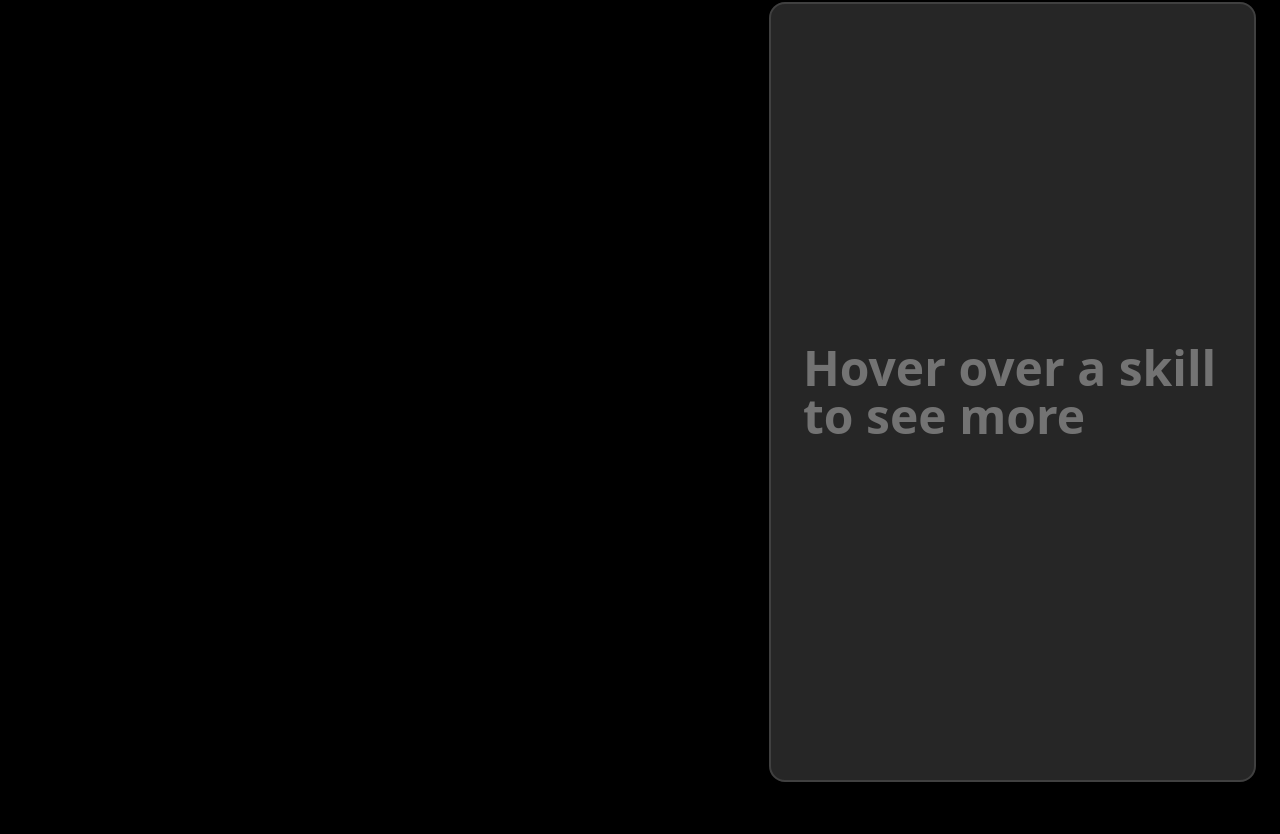
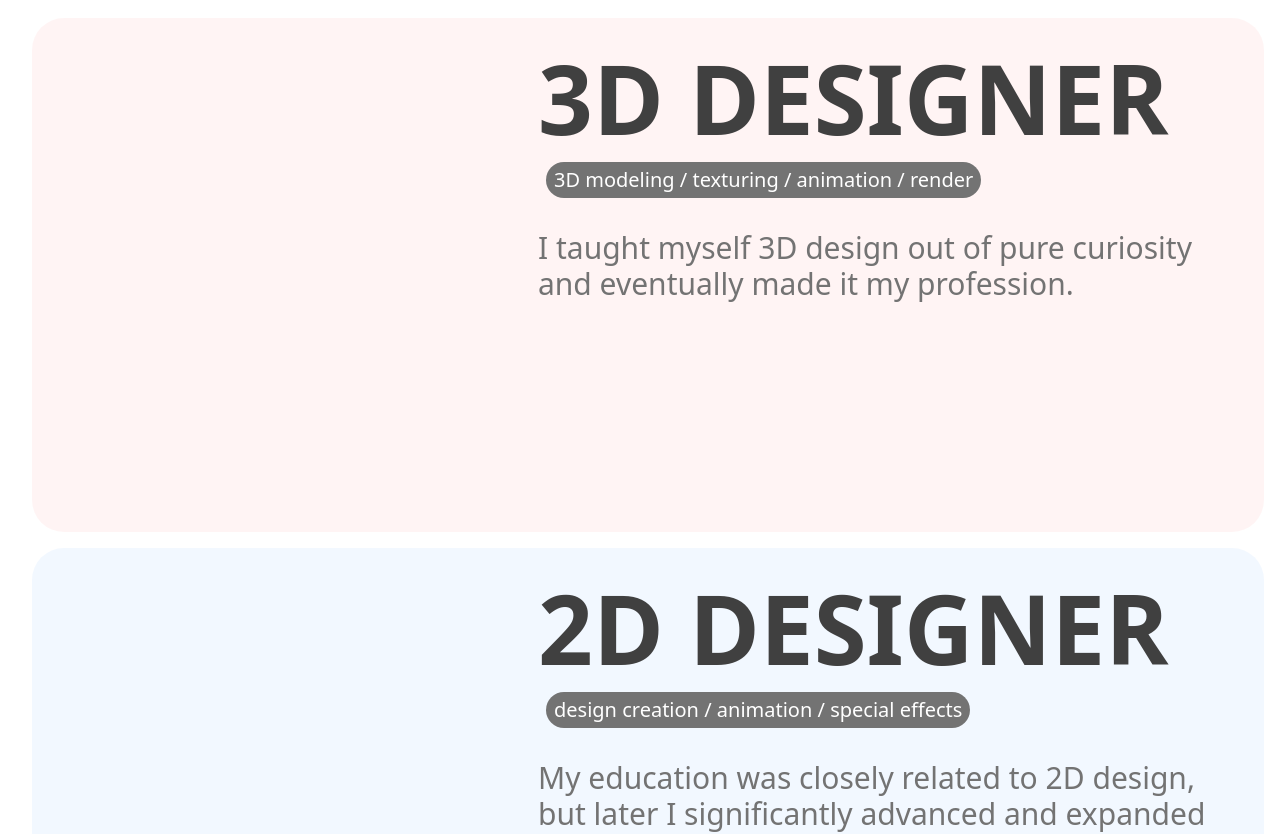
Before and after one commit to Rubicones/mb, a Next.js app: page / in a window 1280 px wide. Shown: the part 350-1184 px from the top of the page. Built offline with nearby package versions, Linux system fonts and the light colour scheme; no server answers.

Commit message:
desktop skills rollbacl

```diff
--- a/src/app/page.tsx
+++ b/src/app/page.tsx
@@ -38,17 +38,17 @@ export default function Home() {
                     </div>
                 </div>
             </div>
-            <div className='md:hidden relative w-full max-w-[1920px] flex flex-col items-center justify-between px-6'>
+            <div className=' relative w-full max-w-[1920px] flex flex-col items-center justify-between px-6'>
                 <span className='text-8xl text-left font-bold self-start text-black mb-8 mt-20 '>
                     Skills
                 </span>
                 <div className='w-full flex flex-col gap-4 justify-around lg:flex-nowrap flex-wrap mb-32'>
-                    <SkillCard title='3D' />
-                    <SkillCard title='2D' />
-                    <SkillCard title='handcraft' />
+                    <SkillCard title='3D' path='/models/3D_skill_1.glb' />
+                    <SkillCard title='2D' path='/models/2D_MODEL_2.glb' />
+                    <SkillCard title='handcraft' path='/models/tools3.glb' />
                 </div>
             </div>
-            <div className='md:flex hidden relative w-screen h-[1100px] flex-col items-center justify-between px-6 bg-black'>
+            {/* <div className='md:flex hidden relative w-screen h-[1100px] flex-col items-center justify-between px-6 bg-black'>
                 <span className='text-8xl text-left font-extralight self-start text-white mb-8 mt-8 '>
                     WHO AM I?
                 </span>
@@ -133,7 +133,7 @@ export default function Home() {
                         )}
                     </div>
                 </div>
-            </div>
+            </div> */}
         </div>
     );
 }
--- a/src/components/SkillCard.tsx
+++ b/src/components/SkillCard.tsx
@@ -3,9 +3,36 @@
 import { useRef, useState, useEffect } from "react";
 import SkillsSceneMobile from "./SkillsSceneMobile";
 
-export default function SkillCard({ title }: { title: string }) {
+export default function SkillCard({
+    title,
+    path,
+}: {
+    title: string;
+    path: string;
+}) {
     const skillsRef = useRef<HTMLDivElement>(null);
     const [canvasSize, setCanvasSize] = useState(300);
+
+    const skillsData = {
+        "3D": {
+            title: "3D DESIGNER",
+            description:
+                "I taught myself 3D design out of pure curiosity and eventually made it my profession.",
+            tags: "3D modeling / texturing / animation / render",
+        },
+        "2D": {
+            title: "2D DESIGNER",
+            description:
+                "My education was closely related to 2D design, but later I significantly advanced and expanded my skills in this field.",
+            tags: "design creation / animation / special effects",
+        },
+        handcraft: {
+            title: "HANDIMAN",
+            description:
+                "Despite my current focus on digital media, I've always been drawn to tangible, three-dimensional forms of self-expression. I believe that my experience with different materials and techniques has made me a more multifaceted artist and broadened my creative perspective.",
+            tags: "blacksmith / woodwork / construction",
+        },
+    };
 
     useEffect(() => {
         const updateSize = () => {
@@ -15,30 +42,46 @@ export default function SkillCard({ title }: { title: string }) {
                 setCanvasSize(450);
             } else if (width >= 768) {
                 // md breakpoint
-                setCanvasSize(350);
+                setCanvasSize(400);
             } else {
                 // mobile
-                setCanvasSize(300);
+                setCanvasSize(350);
             }
         };
 
         updateSize();
-        window.addEventListener('resize', updateSize);
-        return () => window.removeEventListener('resize', updateSize);
+        window.addEventListener("resize", updateSize);
+        return () => window.removeEventListener("resize", updateSize);
     }, []);
 
     return (
         <div
             ref={skillsRef}
-            className={`${title === "3D" ? "bg-red-200/20 hover:bg-red-200/50" : title === "2D" ? "bg-blue-200/20 hover:bg-blue-200/50" : "bg-green-200/20 hover:bg-green-200/50"} grow relative h-full md:min-h-[300px] gap-6 md:mx-2 p-8 flex flex-col md:flex-row justify-start items-center md:justify-between md:items-start rounded-4xl transition-all duration-300 group`}
+            className={`${
+                title === "3D"
+                    ? "bg-red-200/20 hover:bg-red-200/50"
+                    : title === "2D"
+                    ? "bg-blue-200/20 hover:bg-blue-200/50"
+                    : "bg-green-200/20 hover:bg-green-200/50"
+            } grow relative w-full h-full md:min-h-[300px] gap-6 md:mx-2 p-8 flex flex-col md:flex-row justify-start items-center md:justify-between md:items-start rounded-4xl transition-all duration-300 group`}
         >
             <SkillsSceneMobile
                 hoverContainerRef={skillsRef}
                 size={canvasSize}
+                path={path}
             />
-            <div className="w-full h-full flex flex-col gap-4">
-                <h3 className={`text-6xl font-bold text-black capitalize`}>{title}</h3>
-                <p className="text-sm text-gray-500">Skill Description</p>
+            <div className='w-full h-full flex flex-col gap-4'>
+                <h3
+                    className={`text-6xl lg:text-7xl xl:text-8xl font-bold text-neutral-700 capitalize break-normal`}
+                >
+                    {skillsData[title as keyof typeof skillsData].title}
+                </h3>
+                <div className='text-md lg:text-lg xl:text-xl text-white font-light py-1 px-2 rounded-full bg-neutral-500 md:w-fit w-full text-center mx-2'>
+                    {skillsData[title as keyof typeof skillsData].tags}
+                </div>
+                <p className='text-xl lg:text-2xl xl:text-3xl text-neutral-500 mt-4'>
+                    {skillsData[title as keyof typeof skillsData].description}
+                </p>
             </div>
         </div>
     );
--- a/src/components/SkillsSceneMobile.tsx
+++ b/src/components/SkillsSceneMobile.tsx
@@ -7,9 +7,14 @@ import { GLTFLoader } from "three/examples/jsm/Addons.js";
 interface SkillsSceneProps {
     hoverContainerRef: React.RefObject<HTMLDivElement | null>;
     size: number;
+    path: string;
 }
 
-export default function SkillsScene({ hoverContainerRef, size }: SkillsSceneProps) {
+export default function SkillsScene({
+    hoverContainerRef,
+    size,
+    path,
+}: SkillsSceneProps) {
     const canvasContainerRef = useRef<HTMLDivElement>(null);
 
     useEffect(() => {
@@ -19,28 +24,37 @@ export default function SkillsScene({ hoverContainerRef, size }: SkillsSceneProp
             if (!container || !hoverTarget) return;
 
             // Detect if device is touchscreen
-            const isTouchDevice = window.matchMedia("(pointer: coarse)").matches;
+            const isTouchDevice =
+                window.matchMedia("(pointer: coarse)").matches;
 
             const scene = new THREE.Scene();
             // Transparent background - don't set scene.background
-            const camera = new THREE.PerspectiveCamera(
-                75,
+            const camera = new THREE.OrthographicCamera(
+                -1,
                 1,
+                1,
+                -1,
                 0.1,
-                1000
+                2000
             );
             // Enable antialiasing for smoother edges and transparent background
             const renderer = new THREE.WebGLRenderer({
                 antialias: true,
-                alpha: true
+                alpha: true,
             });
             renderer.setClearColor(0x000000, 0); // Transparent background
             renderer.setSize(size, size);
             renderer.setPixelRatio(window.devicePixelRatio); // High-DPI display support
 
+            // Professional rendering settings
+            renderer.outputColorSpace = THREE.SRGBColorSpace;
+            renderer.toneMapping = THREE.ACESFilmicToneMapping;
+            renderer.toneMappingExposure = 1.5;
+            renderer.shadowMap.enabled = true;
+            renderer.shadowMap.type = THREE.PCFSoftShadowMap;
+
             container.appendChild(renderer.domElement);
             camera.position.z = 3;
-            camera.position.y = 0.7;
 
             // Animation mixer for playing model animations
             let mixer: THREE.AnimationMixer | null = null;
@@ -50,16 +64,82 @@ export default function SkillsScene({ hoverContainerRef, size }: SkillsSceneProp
             // Load GLB model
             const loader = new GLTFLoader();
             loader.load(
-                '/models/tools3.glb', // or '/models/skill1.glb'
+                path,
                 (gltf) => {
                     // Model loaded successfully
                     scene.add(gltf.scene);
+
+                    // Calculate bounding box for professional lighting
+                    const box = new THREE.Box3().setFromObject(gltf.scene);
+                    const size = box.getSize(new THREE.Vector3()).length();
+                    const center = box.getCenter(new THREE.Vector3());
+
+                    // Calculate light positions based on model size
+                    const dist = size * 1.5;
+                    const height = size * 0.6;
+                    const side = size * 1.2;
+
+                    // Colors with temperature
+                    const keyColor = 0xffe2c6; // Warm ~3200K
+                    const fillColor = 0xcfe6ff; // Cool ~6000K
+                    const rimColor = 0xffffff;
+
+                    // A) Key light - SpotLight (main bright directional)
+                    const keyLight = new THREE.SpotLight(
+                        keyColor,
+                        0.1,
+                        dist * 3,
+                        Math.PI / 6,
+                        0.3,
+                        1.5
+                    );
+                    keyLight.position.set(
+                        center.x + side,
+                        center.y + height,
+                        center.z + dist
+                    );
+                    keyLight.target.position.copy(center);
+                    keyLight.castShadow = true;
+                    keyLight.shadow.mapSize.set(2048, 2048);
+                    keyLight.shadow.bias = -0.0002;
+                    keyLight.shadow.normalBias = 0.02;
+                    scene.add(keyLight, keyLight.target);
+
+                    // B) Fill light - DirectionalLight (soft, opposite side)
+                    const fillLight = new THREE.DirectionalLight(
+                        fillColor,
+                        2.0
+                    );
+                    fillLight.position.set(
+                        center.x - side * 1.2,
+                        center.y + height * 0.3,
+                        center.z + dist * 0.8
+                    );
+                    fillLight.target.position.copy(center);
+                    scene.add(fillLight, fillLight.target);
+
+                    // C) Rim light - DirectionalLight (backlight for edge)
+                    const rimLight = new THREE.DirectionalLight(rimColor, 0.2);
+                    rimLight.position.set(
+                        center.x,
+                        center.y + height * 1.2,
+                        center.z - dist
+                    );
+                    rimLight.target.position.copy(center);
+                    scene.add(rimLight, rimLight.target);
+
+                    // D) Hemisphere light for ambient "air"
+                    const hemiLight = new THREE.HemisphereLight(
+                        0xeaf2ff,
+                        0x1b1b1b,
+                        1
+                    );
+                    scene.add(hemiLight);
 
                     // Setup animations if they exist
                     if (gltf.animations && gltf.animations.length > 0) {
                         mixer = new THREE.AnimationMixer(gltf.scene);
 
-                        // Setup all animations but don't play yet
                         gltf.animations.forEach((clip) => {
                             const action = mixer!.clipAction(clip);
                             action.setLoop(THREE.LoopOnce, 1); // Play once, don't loop
@@ -70,23 +150,27 @@ export default function SkillsScene({ hoverContainerRef, size }: SkillsSceneProp
                             action.play();
                             actions.push(action);
                         });
-
                     }
 
                     // Optional: adjust model position/scale
-                    gltf.scene.position.set(0, 0, 0);
-                    gltf.scene.scale.set(1, 1, 1);
+                    if (path === "/models/3D_skill_1.glb")
+                        gltf.scene.position.set(-0.2, -0.3, 0);
+                    else if (path === "/models/2D_MODEL_2.glb")
+                        gltf.scene.position.set(-0.2, -0.45, 0);
+                    else if (path === "/models/tools3.glb")
+                        gltf.scene.position.set(0, -0.3, 0);
+
+                    gltf.scene.scale.set(0.53, 0.53, 0.53);
                     // gltf.scene.rotation.x = Math.PI / 2;
                 },
                 undefined,
                 (error) => {
-                    console.error('Error loading model:', error);
+                    console.error("Error loading model:", error);
                 }
             );
 
             // Hover event handlers
             const handleMouseEnter = () => {
-                console.log("mouse enter");
                 actions.forEach((action) => {
                     action.timeScale = 2; // Play forward at 2x speed
                     action.paused = false;
@@ -114,7 +198,8 @@ export default function SkillsScene({ hoverContainerRef, size }: SkillsSceneProp
                 const distanceFromCenter = viewportCenter - elementCenter;
 
                 // Normalize to 0-1 range based on half viewport height
-                let scrollProgress = (distanceFromCenter + windowHeight / 2) / windowHeight;
+                let scrollProgress =
+                    (distanceFromCenter + windowHeight / 2) / windowHeight;
 
                 // Clamp between 0 and 1
                 scrollProgress = Math.max(0, Math.min(1, scrollProgress));
@@ -142,20 +227,14 @@ export default function SkillsScene({ hoverContainerRef, size }: SkillsSceneProp
             };
 
             if (isTouchDevice) {
-                window.addEventListener('scroll', handleScroll, { passive: true });
+                window.addEventListener("scroll", handleScroll, {
+                    passive: true,
+                });
             } else {
                 // Mouse-based hover for non-touch devices
-                hoverTarget.addEventListener('mouseenter', handleMouseEnter);
-                hoverTarget.addEventListener('mouseleave', handleMouseLeave);
+                hoverTarget.addEventListener("mouseenter", handleMouseEnter);
+                hoverTarget.addEventListener("mouseleave", handleMouseLeave);
             }
-
-            // Add lights (important for seeing the model properly)
-            const ambientLight = new THREE.AmbientLight(0xffffff, 0.5);
-            scene.add(ambientLight);
-
-            const directionalLight = new THREE.DirectionalLight(0xffffff, 1);
-            directionalLight.position.set(5, 5, 5);
-            scene.add(directionalLight);
 
             // Animation loop (needed to render continuously)
             const animate = () => {
@@ -174,10 +253,16 @@ export default function SkillsScene({ hoverContainerRef, size }: SkillsSceneProp
             // Cleanup
             return () => {
                 if (isTouchDevice) {
-                    window.removeEventListener('scroll', handleScroll);
+                    window.removeEventListener("scroll", handleScroll);
                 } else {
-                    hoverTarget.removeEventListener('mouseenter', handleMouseEnter);
-                    hoverTarget.removeEventListener('mouseleave', handleMouseLeave);
+                    hoverTarget.removeEventListener(
+                        "mouseenter",
+                        handleMouseEnter
+                    );
+                    hoverTarget.removeEventListener(
+                        "mouseleave",
+                        handleMouseLeave
+                    );
                 }
                 renderer.dispose();
                 if (container.contains(renderer.domElement)) {
@@ -186,5 +271,9 @@ export default function SkillsScene({ hoverContainerRef, size }: SkillsSceneProp
             };
         }
     }, [hoverContainerRef, size]);
-    return <div ref={canvasContainerRef} />;
-};
+    return (
+        <div className='aspect-square flex items-center justify-center'>
+            <div ref={canvasContainerRef} />
+        </div>
+    );
+}
```
